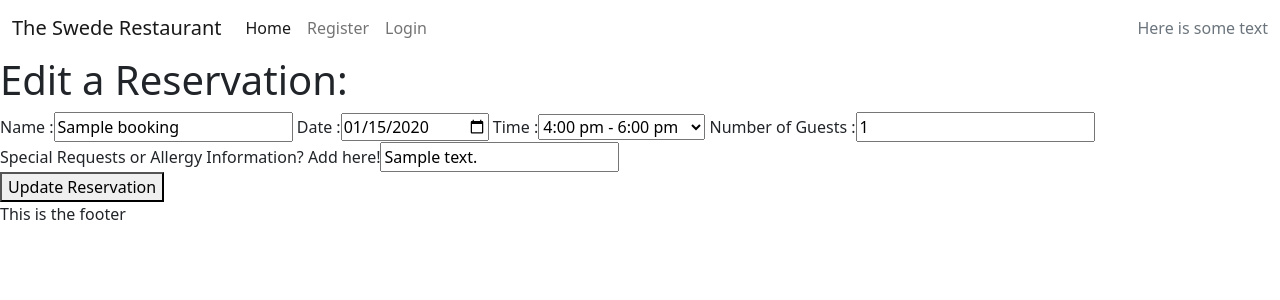
After one commit to gustafsson96/the-swede-restaurant, a Django app: page /edit/1 in a window 1280 px wide. The commit adds this page. Shown: the top 300 px of the page. Run offline with Django 3.2, Linux system fonts and the light colour scheme; tables that the repository leaves empty hold one stand-in row (values such as "Sample post"); some libraries are stand-ins or nearby versions.

Commit message:
Add edit reservation functionality for user

```diff
--- a/bookings/models.py
+++ b/bookings/models.py
@@ -37,4 +37,4 @@ class Booking(models.Model):
         ordering = ['date', 'time']
 
     def __str__(self):
-        return f"{self.name} Date: {self.date} Time: {self.time}"
+        return f"Name: {self.name} Date: {self.date} Time: {self.time}"
--- a/bookings/urls.py
+++ b/bookings/urls.py
@@ -1,10 +1,11 @@
 from django.urls import path
 from . import views
-from bookings.views import get_booking_information, add_reservation
+from bookings.views import get_booking_information, add_reservation, edit_reservation
 
 urlpatterns = [
     path("", views.home, name="home"),
     path("reservations.html", get_booking_information,
          name="reservations"),
     path("add", add_reservation, name="add"),
+    path("edit/<item_id>", edit_reservation, name="edit"),
 ]
--- a/bookings/views.py
+++ b/bookings/views.py
@@ -1,4 +1,4 @@
-from django.shortcuts import render, redirect
+from django.shortcuts import render, redirect, get_object_or_404
 from .models import Booking
 from .forms import ReservationForm
 
@@ -27,3 +27,18 @@ def add_reservation(request):
         'form': form
     }
     return render(request, 'add_reservations.html', context)
+
+
+def edit_reservation(request, item_id):
+    reservation = get_object_or_404(Booking, id=item_id)
+    if request.method == 'POST':
+        form = ReservationForm(request.POST, instance=reservation)
+        if form.is_valid():
+            form.instance.user = request.user
+            form.save()
+            return redirect('reservations')
+    form = ReservationForm(instance=reservation)
+    context = {
+        'form': form
+    }
+    return render(request, 'edit_reservation.html', context)
--- /dev/null
+++ b/templates/edit_reservation.html
@@ -0,0 +1,11 @@
+{% extends 'base.html' %} {% block content %}
+
+<h1>Edit a Reservation:</h1>
+<form method="POST">
+  {% csrf_token %}
+  {{ form }}
+  <div>
+    <button type="submit">Update Reservation</button>
+  </div>
+</form>
+{% endblock %}
--- a/templates/reservations.html
+++ b/templates/reservations.html
@@ -10,6 +10,11 @@
     <td>{{ item.name }}</td>
     <td>{{ item.date }}</td>
     <td>{{ item.time }}</td>
+    <td>
+      <a href="/edit/{{ item.id }}">
+        <button>Edit Reservation</button>
+      </a>
+    </td>
   </tr>
   {% empty %}
   <tr>
```
